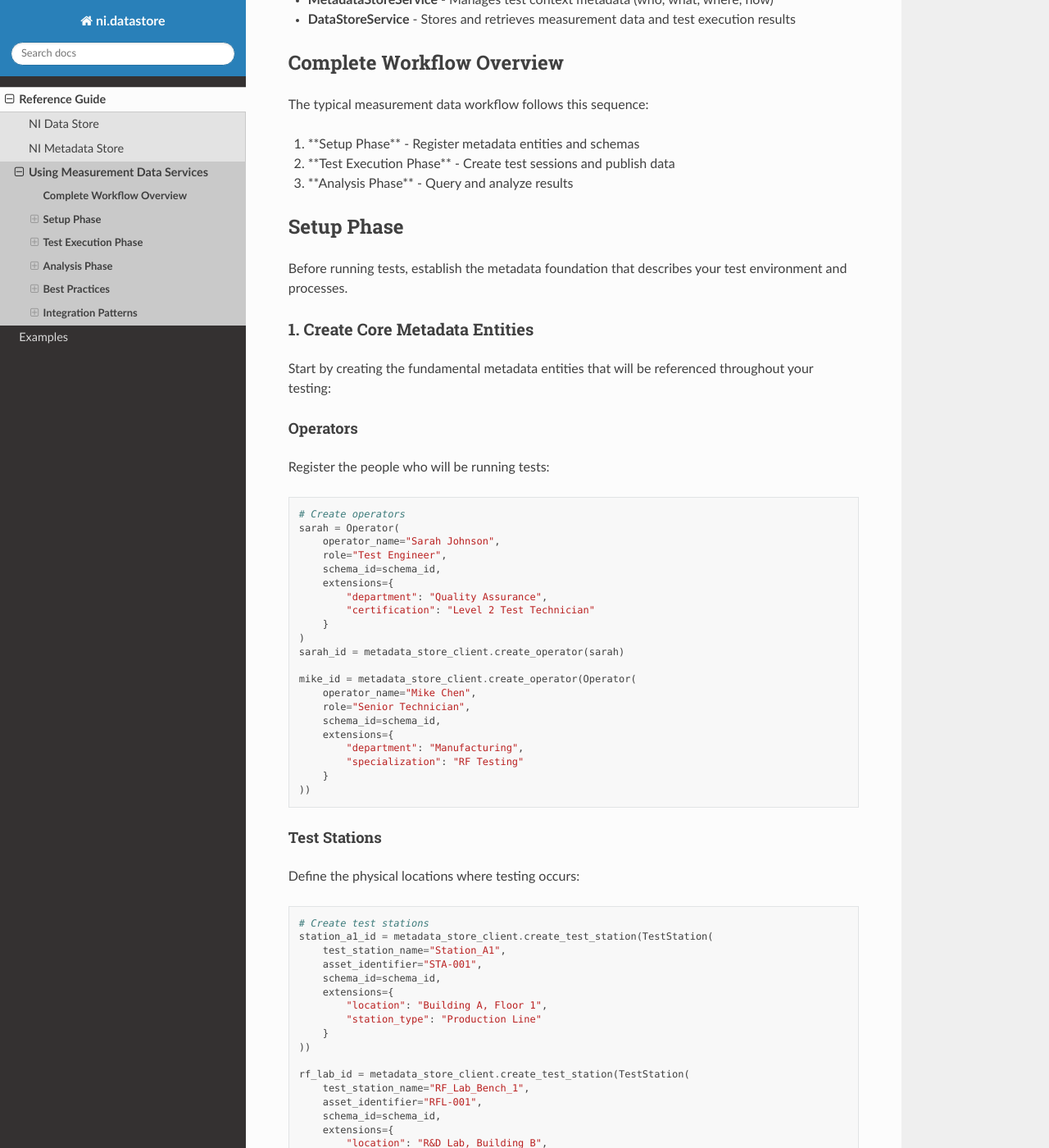
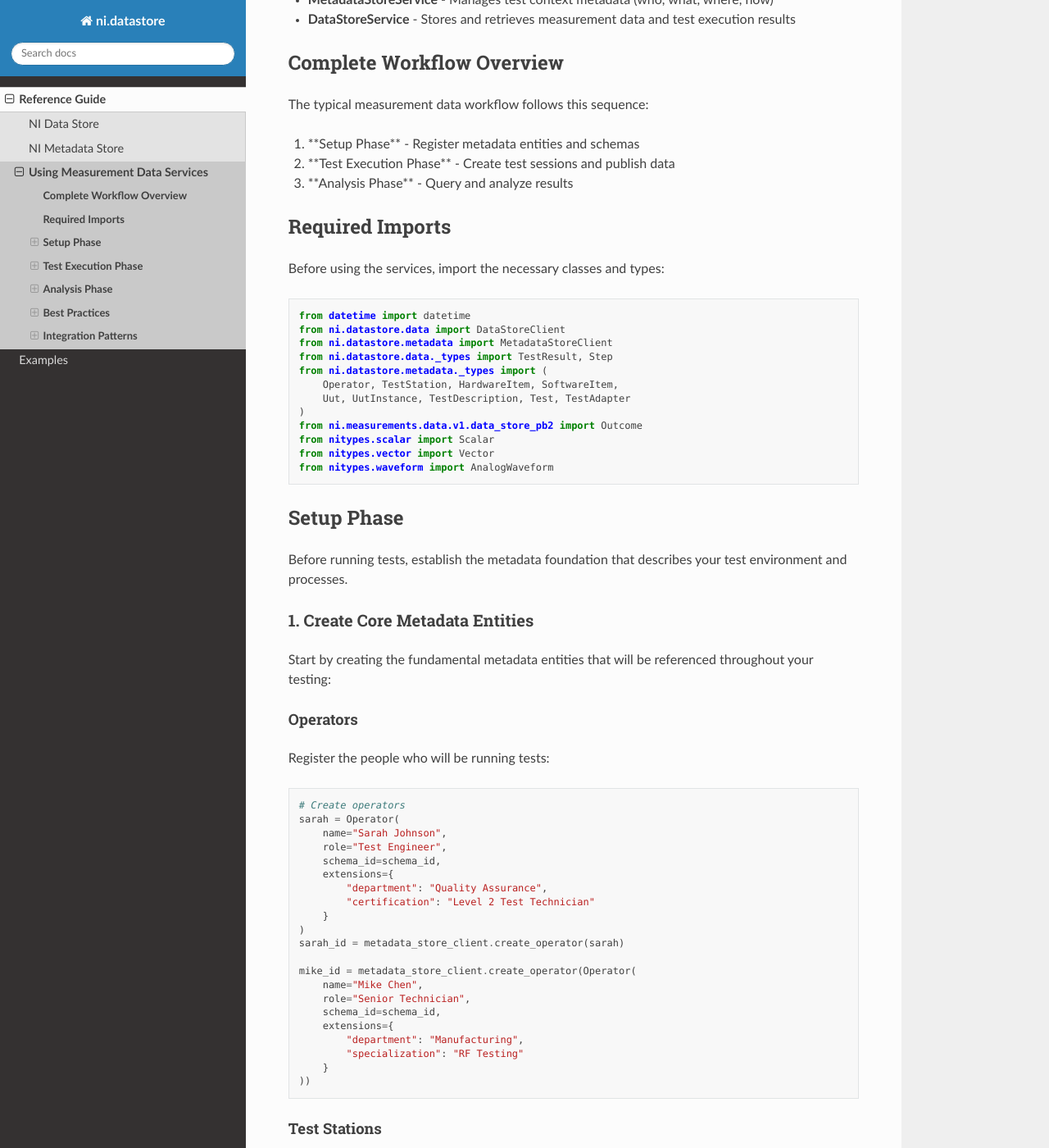
Before and after one commit to ni/datastore-python, a Sphinx documentation site: the page built from docs/reference/using-measurement-data-services.md, in a window 1280 px wide and 1400 px high, scrolled down 316 px. Shown: the whole window at 82% size. Built offline with Sphinx 7.4.7 and the Read the Docs theme 3.1.0, drawn with Linux system fonts in a browser that asks for light colours; pages that are not in the unit, such as notebooks, are missing from menus; some of the changed text lies outside the part shown.

Commit message:
Update documentation for field name changes

````diff
--- a/docs/reference/using-measurement-data-services.md
+++ b/docs/reference/using-measurement-data-services.md
@@ -14,6 +14,25 @@
 2. [**Test Execution Phase**](#test-execution-phase) - Create test sessions and publish data
 3. [**Analysis Phase**](#analysis-phase) - Query and analyze results
 
+## **Required Imports**
+
+Before using the services, import the necessary classes and types:
+
+```python
+from datetime import datetime
+from ni.datastore.data import DataStoreClient
+from ni.datastore.metadata import MetadataStoreClient
+from ni.datastore.data._types import TestResult, Step
+from ni.datastore.metadata._types import (
+    Operator, TestStation, HardwareItem, SoftwareItem,
+    Uut, UutInstance, TestDescription, Test, TestAdapter
+)
+from ni.measurements.data.v1.data_store_pb2 import Outcome
+from nitypes.scalar import Scalar
+from nitypes.vector import Vector
+from nitypes.waveform import AnalogWaveform
+```
+
 ## **Setup Phase**
 
 Before running tests, establish the metadata foundation that describes your test environment and processes.
@@ -28,7 +47,7 @@
 ```python
 # Create operators
 sarah = Operator(
-    operator_name="Sarah Johnson",
+    name="Sarah Johnson",
     role="Test Engineer",
     schema_id=schema_id,
     extensions={
@@ -39,7 +58,7 @@
 sarah_id = metadata_store_client.create_operator(sarah)
 
 mike_id = metadata_store_client.create_operator(Operator(
-    operator_name="Mike Chen",
+    name="Mike Chen",
     role="Senior Technician",
     schema_id=schema_id,
     extensions={
@@ -55,7 +74,7 @@
 ```python
 # Create test stations
 station_a1_id = metadata_store_client.create_test_station(TestStation(
-    test_station_name="Station_A1",
+    name="Station_A1",
     asset_identifier="STA-001",
     schema_id=schema_id,
     extensions={
@@ -65,7 +84,7 @@
 ))
 
 rf_lab_id = metadata_store_client.create_test_station(TestStation(
-    test_station_name="RF_Lab_Bench_1",
+    name="RF_Lab_Bench_1",
     asset_identifier="RFL-001",
     schema_id=schema_id,
     extensions={
@@ -179,7 +198,7 @@
 # Create comprehensive test suites
 power_test_desc_id = metadata_store_client.create_test_description(TestDescription(
     uut_id=power_supply_uut_id,
-    test_description_name="Power Supply Validation Suite",
+    name="Power Supply Validation Suite",
     schema_id=schema_id,
     extensions={
         "version": "v2.1",
@@ -192,7 +211,7 @@
 ```python
 # Create specific test procedures
 voltage_test_id = metadata_store_client.create_test(Test(
-    test_name="DC Voltage Accuracy Test",
+    name="DC Voltage Accuracy Test",
     description="Measures DC voltage accuracy across 5V, 12V, and 24V outputs",
     schema_id=schema_id,
     extensions={
@@ -202,7 +221,7 @@
 ))
 
 load_test_id = metadata_store_client.create_test(Test(
-    test_name="Load Regulation Test",
+    name="Load Regulation Test",
     description="Tests voltage stability under varying load conditions",
     schema_id=schema_id,
     extensions={
@@ -258,7 +277,7 @@
 metadata_store_client.create_alias(
     alias_name="Current_PowerSupply_Design",
     alias_target=power_supply_uut
-))
+)
 ```
 
 ---
@@ -280,7 +299,7 @@
     test_description_id=power_test_desc_id,
     software_item_ids=[python_id, nidaqmx_id, custom_app_id],
     hardware_item_ids=[dmm_id, scope_id],  # or use aliases
-    test_result_name="PowerSupply PS-2024-001456 Validation",
+    name="PowerSupply PS-2024-001456 Validation",
     schema_id=schema_id,
     extensions={
         "test_operator_notes": "First production unit validation",
@@ -330,7 +349,7 @@
 data_store_client.publish_condition(
     condition_name="Temperature",
     type="Environment",
-    value=temperature
+    value=temperature,
     step_id=voltage_step_id
 )
 
@@ -338,7 +357,7 @@
 data_store_client.publish_condition(
     condition_name="Humidity",
     type="Environment",
-    value=humidity
+    value=humidity,
     step_id=voltage_step_id
 )
 ```
@@ -483,10 +502,10 @@
 for measurement in measurements:
     if measurement.data_type == "type.googleapis.com/ni.protobuf.types.Vector":
         value = data_store_client.read_data(measurement, expected_type=Vector)
-        print(f"{measurement.measurement_name}: {value}")
-    else if measurement.data_type == "type.googleapis.com/ni.protobuf.types.DoubleAnalogWaveform":
-        waveform = data_store_client.read_data(measurement, expected_type=DoubleAnalogWaveform)
-        print(f"{measurement.measurement_name}: {len(waveform.samples)} samples")
+        print(f"{measurement.name}: {value}")
+    elif measurement.data_type == "type.googleapis.com/ni.protobuf.types.DoubleAnalogWaveform":
+        waveform = data_store_client.read_data(measurement, expected_type=AnalogWaveform)
+        print(f"{measurement.name}: {len(waveform.raw_data)} samples")
 ```
 
 ### **4. Cross-Reference with Metadata**
@@ -526,14 +545,19 @@
 ```python
 # Track performance over time for a UUT model
 uut_instances = metadata_store_client.query_uut_instances(
-    f"$filter=UutId eq c26e0057-3732-47d5-9576-3e3487e6e5b9"
+    f"$filter=UutId eq '{power_supply_uut_id}'"
 )
 
 for instance in uut_instances:
-    measurements = data_store_client.query_measurements(
-        f"$filter=TestResultId eq {instance.uut_instance_id} and Name eq '5V Output Voltage'"
+    # Get test results for this UUT instance
+    test_results = data_store_client.query_test_results(
+        f"$filter=UutInstanceId eq '{instance.id}'"
     )
-    # Analyze voltage accuracy trends...
+    for test_result in test_results:
+        measurements = data_store_client.query_measurements(
+            f"$filter=TestResultId eq '{test_result.id}' and Name eq '5V Output Voltage'"
+        )
+        # Analyze voltage accuracy trends...
 ```
 
 #### **Equipment Performance Analysis**
````
Also changed, not shown: other parts of docs/reference/using-measurement-data-services.md (+5 -5 lines), docs/reference/ni-data-store.md (+10 -7 lines), docs/reference/ni-metadata-store.md (+8 -7 lines).
